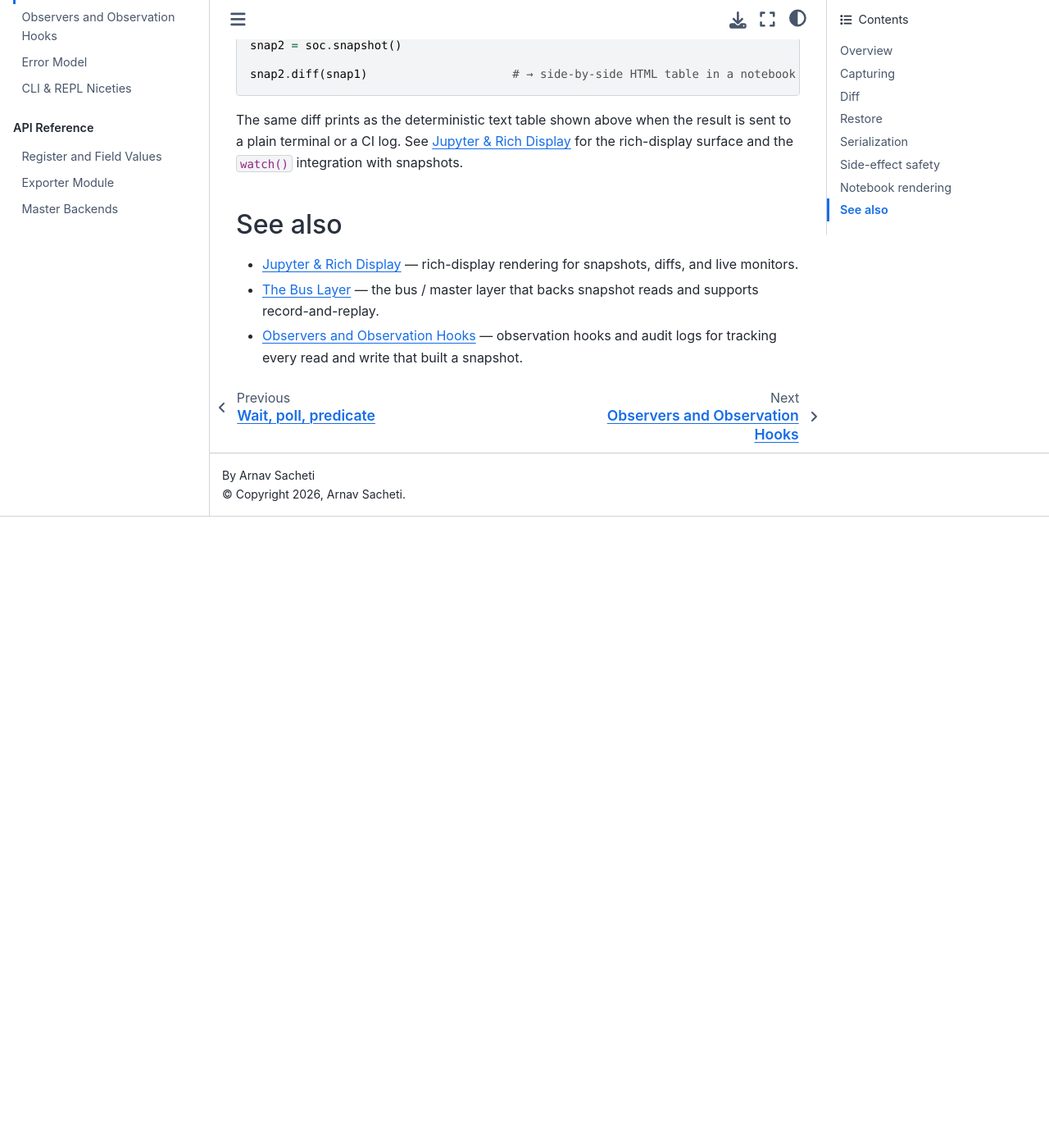
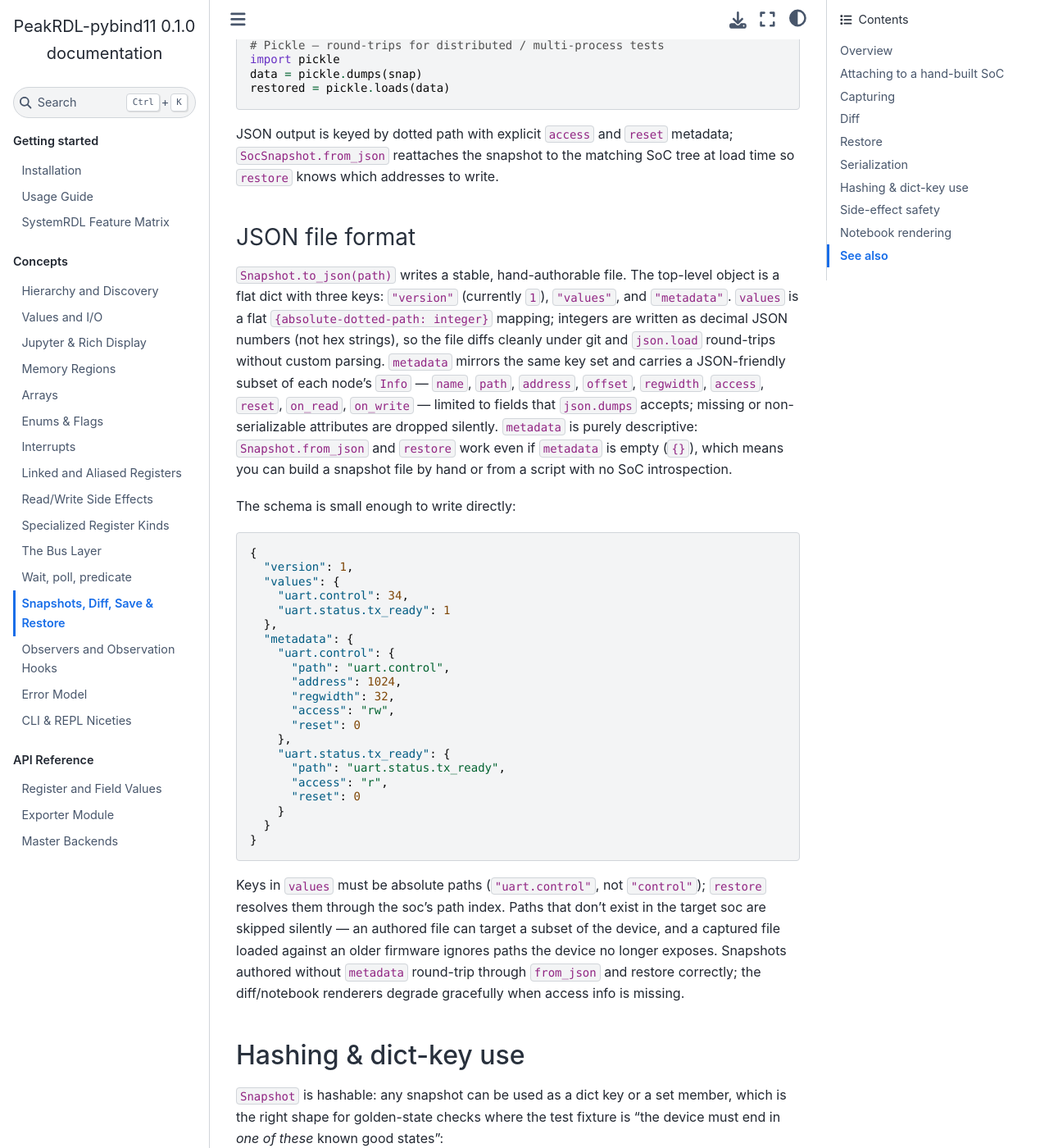
Before and after one commit to arnavsacheti/PeakRDL-pybind11, a Sphinx documentation site: the page built from docs/concepts/snapshots.rst, in a window 1280 px wide and 1400 px high, scrolled down 3095 px. Shown: the whole window at 82% size. Built offline with Sphinx 7.4.7 and the Sphinx Book theme 1.1.4, drawn with Linux system fonts in a browser that asks for light colours; before the commit the page ends 3725 px from its top, so only the background shows below that; some of the changed text lies outside the part shown.

Commit message:
docs(concepts): snapshots -- attach_snapshot helper + JSON file-format spec
Document the user-facing seam for hand-built SoCs (attach_snapshot) and
write out the JSON schema produced by Snapshot.to_json so users can author
snapshot files programmatically. Also note that Snapshot is hashable
(usable as dict key / set member) and that subtree views restore against
the parent soc because paths are re-absolutized at restore time.

Co-Authored-By: Claude Opus 4.7 (1M context) <noreply@anthropic.com>

```diff
--- a/docs/concepts/snapshots.rst
+++ b/docs/concepts/snapshots.rst
@@ -24,6 +24,31 @@ region under a node, taken at a single instant. ``soc.snapshot()`` returns a
 Snapshots are immutable, hashable, picklable, and JSON-serializable, which
 makes them safe to pass between processes, attach to bug reports, and compare
 without worrying about aliasing or accidental mutation.
+
+Attaching to a hand-built SoC
+-----------------------------
+
+The generated ``create()`` factory wires ``soc.snapshot()`` and
+``soc.restore()`` onto the returned soc instance automatically (it calls
+``register_post_create`` under the hood). If you build your own SoC harness
+— a mock, a unit-test stub, a hand-rolled adapter — you can attach the same
+methods explicitly with one call:
+
+.. code-block:: python
+
+   from peakrdl_pybind11.runtime.snapshot import attach_snapshot
+
+   my_soc = MyHandBuiltSoc(...)        # not produced by create()
+   attach_snapshot(my_soc)             # binds .snapshot() and .restore()
+
+   snap = my_soc.snapshot()
+   my_soc.restore(snap)
+
+``attach_snapshot`` is idempotent (calling it twice rebinds harmlessly) and
+returns the same ``soc`` so it composes with other ``attach_*`` helpers.
+Test mocks only need to expose ``walk()`` (or ``iter_readable()``) and the
+per-node ``peek()`` / ``read()`` / ``write()`` surface — anything that walks
+like a soc snapshots like a soc.
 
 Capturing
 ---------
@@ -87,6 +112,22 @@ silently; write-only fields are written from the captured "intended" value
 recorded at capture time. A subtree snapshot restored against the matching
 subtree (``soc.uart.restore(uart_snap)``) only writes that peripheral.
 
+A subtree view of a whole-soc snapshot also restores cleanly against the
+parent soc — paths from the subtree view are re-absolutized at restore time,
+so the writes still land at the right addresses:
+
+.. code-block:: python
+
+   snap = soc.snapshot()                 # whole-device capture
+   soc.restore(snap.uart)                # restores only the uart paths
+
+   # Equivalent, captured directly as a subtree:
+   uart_snap = soc.uart.snapshot()
+   soc.restore(uart_snap)                # also routes correctly
+
+This means you can keep one big snapshot around and replay just one
+peripheral from it without re-capturing.
+
 Serialization
 -------------
 
@@ -105,10 +146,86 @@ Snapshots round-trip through JSON for human-readable artefacts and through
    data = pickle.dumps(snap)
    restored = pickle.loads(data)
 
-JSON output is keyed by dotted path with hex string values and explicit
-``access`` and ``reset`` metadata; ``SocSnapshot.from_json`` reattaches the
-snapshot to the matching SoC tree at load time so ``restore`` knows which
-addresses to write.
+JSON output is keyed by dotted path with explicit ``access`` and ``reset``
+metadata; ``SocSnapshot.from_json`` reattaches the snapshot to the matching
+SoC tree at load time so ``restore`` knows which addresses to write.
+
+JSON file format
+~~~~~~~~~~~~~~~~
+
+``Snapshot.to_json(path)`` writes a stable, hand-authorable file. The
+top-level object is a flat dict with three keys: ``"version"`` (currently
+``1``), ``"values"``, and ``"metadata"``. ``values`` is a flat
+``{absolute-dotted-path: integer}`` mapping; integers are written as decimal
+JSON numbers (not hex strings), so the file diffs cleanly under git and
+``json.load`` round-trips without custom parsing. ``metadata`` mirrors the
+same key set and carries a JSON-friendly subset of each node's
+``Info`` — ``name``, ``path``, ``address``, ``offset``, ``regwidth``,
+``access``, ``reset``, ``on_read``, ``on_write`` — limited to fields that
+``json.dumps`` accepts; missing or non-serializable attributes are dropped
+silently. ``metadata`` is purely descriptive: ``Snapshot.from_json`` and
+``restore`` work even if ``metadata`` is empty (``{}``), which means you
+can build a snapshot file by hand or from a script with no SoC introspection.
+
+The schema is small enough to write directly:
+
+.. code-block:: json
+
+   {
+     "version": 1,
+     "values": {
+       "uart.control": 34,
+       "uart.status.tx_ready": 1
+     },
+     "metadata": {
+       "uart.control": {
+         "path": "uart.control",
+         "address": 1024,
+         "regwidth": 32,
+         "access": "rw",
+         "reset": 0
+       },
+       "uart.status.tx_ready": {
+         "path": "uart.status.tx_ready",
+         "access": "r",
+         "reset": 0
+       }
+     }
+   }
+
+Keys in ``values`` must be absolute paths (``"uart.control"``, not
+``"control"``); ``restore`` resolves them through the soc's path index.
+Paths that don't exist in the target soc are skipped silently — an
+authored file can target a subset of the device, and a captured file
+loaded against an older firmware ignores paths the device no longer
+exposes. Snapshots authored without ``metadata`` round-trip through
+``from_json`` and restore correctly; the diff/notebook renderers degrade
+gracefully when access info is missing.
+
+Hashing & dict-key use
+----------------------
+
+``Snapshot`` is hashable: any snapshot can be used as a dict key or a set
+member, which is the right shape for golden-state checks where the test
+fixture is "the device must end in *one of these* known good states":
+
+.. code-block:: python
+
+   golden_idle  = soc.snapshot()
+   reset(soc); arm(soc)
+   golden_armed = soc.snapshot()
+
+   GOLDEN = {golden_idle: "idle", golden_armed: "armed"}
+
+   actual = soc.snapshot()
+   assert actual in GOLDEN, f"unexpected state: {actual.diff(golden_idle)}"
+
+Equality and hashing key off ``values`` only — captured metadata is
+descriptive and is deliberately ignored, so two snapshots with identical
+paths and integer values compare equal and hash to the same bucket even if
+they were captured from different soc revisions. That makes
+``set(snaps)`` and ``Counter(snaps)`` cheap deduplication primitives in
+soak tests.
 
 Side-effect safety
 ------------------
```
